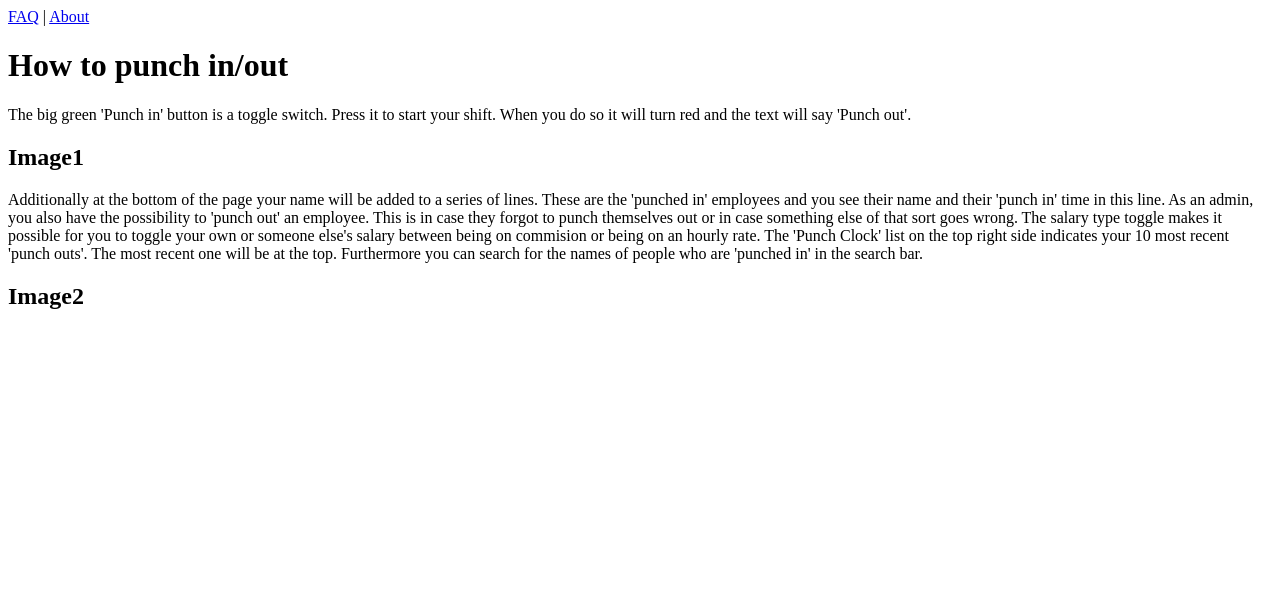
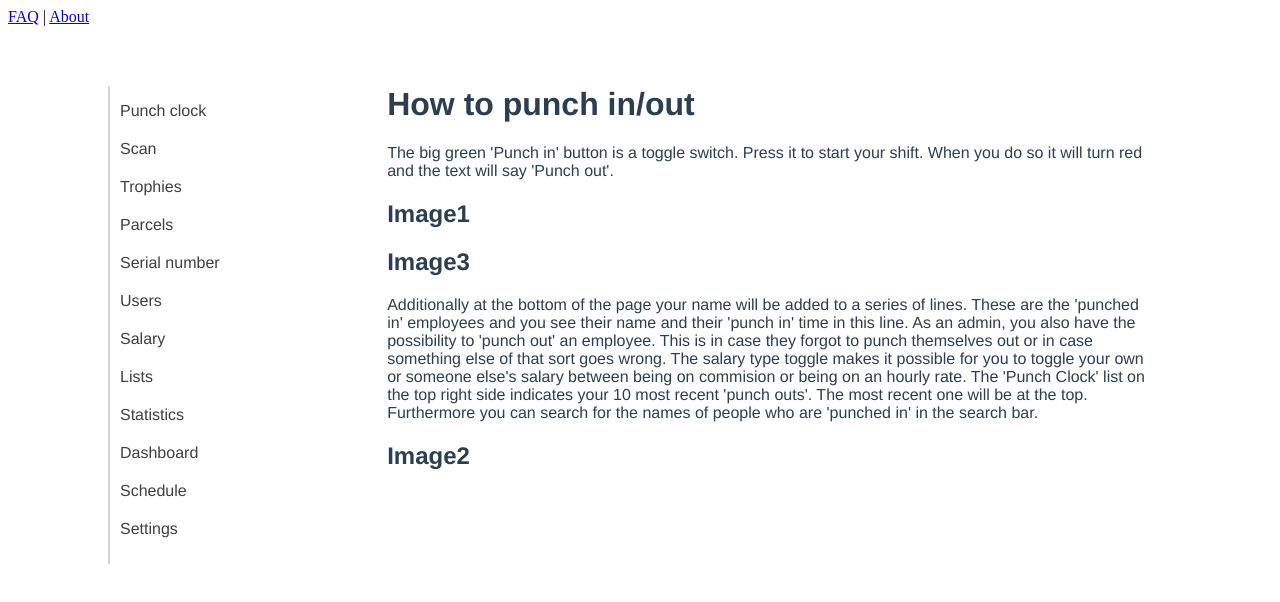
Before and after one commit to Mr-Jabberwock/FAQ, a Vue app: page /articles/1 in a window 1280 px wide. Shown: the top 602 px of the page. Built offline with nearby package versions, Linux system fonts and the light colour scheme.

Commit message:
Changes image to images[] in json, can gave v-if to the accordion
Changes image to images[] in json, can gave v-if to the accordion

```diff
--- a/src/assets/articles.json
+++ b/src/assets/articles.json
@@ -7,11 +7,17 @@
             "content": [
                 {
                     "bodyText": "The big green 'Punch in' button is a toggle switch. Press it to start your shift. When you do so it will turn red and the text will say 'Punch out'.",
-                    "image": "Image1"
+                    "images": [
+                        "Image1",
+                        "Image3"
+
+                    ]
                 },
                 {
                     "bodyText": "Additionally at the bottom of the page your name will be added to a series of lines. These are the 'punched in' employees and you see their name and their 'punch in' time in this line. As an admin, you also have the possibility to 'punch out' an employee. This is in case they forgot to punch themselves out or in case something else of that sort goes wrong. The salary type toggle makes it possible for you to toggle your own or someone else's salary between being on commision or being on an hourly rate. The 'Punch Clock' list on the top right side indicates your 10 most recent 'punch outs'. The most recent one will be at the top. Furthermore you can search for the names of people who are 'punched in' in the search bar.",
-                    "image": "Image2"
+                    "images": [
+                        "Image2"
+                    ]
                 }
             ]
         },
@@ -22,11 +28,15 @@
             "content": [
                 {
                     "bodyText": "Head over to the Validation page.",
-                    "image": "Image1124"
+                    "images": [
+                        "Image1124"
+                    ]
                 },
                 {
                     "bodyText":"It looks similar to the Punches site, but there are some variations. Mainly at the bottom. This is like a more sophisticated version of the list from the Punches page. What we can see here is the time that a certain employee punched in and the time they punched out. This list however, is for both the employees who are currently punched in, and employees who have punched out. ",
-                    "image": "Image22345"
+                    "images": [
+                        "Image22345"
+                    ]
                 }
             ]
         },
@@ -37,11 +47,15 @@
             "content": [
                 {
                     "bodyText": "To create a new user click on the “Create user” button on the right side of the page.",
-                    "image": "Image100"
+                    "images":[
+                        "Image100"
+                    ]
                 },
                 {
                     "bodyText":"You will then be shown a page where you can enter the information.",
-                    "image": "Image212"
+                    "images": [
+                        "Image212"
+                    ]
                 }
             ]
         },
@@ -51,12 +65,22 @@
             "category": "Settings",
             "content": [
                 {
+                    "bodyText":"",
+                    "images":[
+                        "Puppy Image here"
+                    ]
+                },
+                {
                     "bodyText": "The options are the printers connected to the network of your place. You can see which ones are available for use.",
-                    "image": "Image39"
+                    "images":[
+                        "Image39"
+                    ]
                 },
                 {
                     "bodyText":"Furthermore you need to state a packing station. That is simply just your own name. It’s company policy that everyone needs to give their name when they print.",
-                    "image": "Image400"
+                    "images":[
+                        "Image400"
+                    ]
                 }
             ]
         },
@@ -67,15 +91,22 @@
             "content": [
                 {
                     "bodyText": "You must pick a reason for the leave. To pick a leave simply click on the “Reason”, you will get options to pick for your leave request.",
-                    "image": "Image34"
+                    "images":[
+
+                    "Image34"
+                    ]
                 },
                 {
                     "bodyText":"You must pick a start and end date for your leave. Simply click on the “Start date” and “End date” field for the leave period.",
-                    "image": "Image47"
+                    "images": [
+                        "Image47"
+                    ]
                 },
                 {
                     "bodyText":"Once the information has been filled out, you may press the “request leave” button in the bottom right corner. ",
-                    "image": ""
+                    "images":[
+
+                    ]
                 }
             ]
         },
@@ -86,11 +117,15 @@
             "content": [
                 {
                     "bodyText": "By clicking Create pick list in the upper right corner, you’ll see a pop up, which enables you to create a new list.",
-                    "image": "Image2"
+                    "images": [
+                        "Image2333"
+                    ]
                 },
                 {
                     "bodyText":"Firstly you must choose which company to make the pick list for. n/ Secondly you must pick out which packages to add to the list. Each carrier has a number to the right of their names. The number shows how many packages that the specific carrier has available. You can manually choose which ones you want added to the list. By checking off a box you get the list of the available packages for that specific company.",
-                    "image": "Image6"
+                    "images":[
+                         "Image6"
+                    ]
                 }
             ]
         },
@@ -101,15 +136,21 @@
             "content": [
                 {
                     "bodyText": "On the serial number page you can search for a serial number of a specific item. (At first the page is empty. You must first pick a serial number to get information.)",
-                    "image": "Image16"
+                    "images": [
+                        "Image16"
+                    ]
                 },
                 {
                     "bodyText":"To get the information of a serial number, click on the “Search” field. You will be given a drop down with options of serial numbers. You can also write in the search field to filter/search for a specific serial number.",
-                    "image": "Image23"
+                    "images":[
+                        "Image23"
+                    ]
                 },
                 {
                     "bodyText":"",
-                    "image": "Image420"
+                    "images":[
+                        "Image420"
+                    ]
                 }
 
             ]
@@ -121,15 +162,21 @@
             "content": [
                 {
                     "bodyText": "In the parcels page you can see information of orders and shipments. You will also be able to work and complete tasks with orders and shipments eg. print information, edit, lock etc.",
-                    "image": "Image14"
+                    "images":[
+                        "Image14"
+                    ]
                 },
                 {
                     "bodyText":"On the top left you can choose to work with orders or shipments.",
-                    "image": "Image98"
+                    "images": [
+                        "Image98"
+                    ]
                 },
                 {
                     "bodyText":"On the right side you can see 4 counters. Here you can see the current numbers and total sum of the statuses: New, Pick, Pack and Locked all of which are color coded according to the status they belong to. The number above is the current number, while the number below is the total sum.",
-                    "image": ""
+                    "images": [
+
+                    ]
                 }
             ]
         },
@@ -140,11 +187,15 @@
             "content": [
                 {
                     "bodyText": "To see your salary report, you first need to pick a period of time for the system to search in. You can manually pick a start- and end date, or you can make a rough estimate on the period you want to search on by picking a specific month. Once you’ve picked your search period, press apply.",
-                    "image": "Image10"
+                    "images": [
+                        "Image10"
+                    ]
                 },
                 {
                     "bodyText":"You can clear the time period by clicking on the X beside the date in start- and end date fields.",
-                    "image": "Image22"
+                    "images":[
+                        "Image22"
+                    ]
                 }
             ]
         },
@@ -155,15 +206,21 @@
             "content": [
                 {
                     "bodyText": "To view the list of statistical data, first pick a period. A period can be picked from the period date range. You can pick a specific period from the list, or you can click on Date range to get the option to choose a period between two dates.",
-                    "image": "Image7"
+                    "images": [
+                        "Image7"
+                    ]
                 },
                 {
                     "bodyText":"Press Apply to fetch the statistics for the period.",
-                    "image": "Image9"
+                    "images":[
+                        "Image9"
+                    ]
                 },
                 {
                     "bodyText":"To see the specifics of any given list item, simply press the item.",
-                    "image": ""
+                    "images": [
+
+                    ]
                 }
             ]
         },
@@ -174,11 +231,15 @@
             "content": [
                 {
                     "bodyText": "This is the first list you see when you go into the page. The Pick list site is a list of lists. Each list item is in themselves a list. Each list is an array of orders that needs to be picked up by a wagon in the store room and shipped together.",
-                    "image": "Image2"
+                    "images": [
+                        "Image2"
+                    ]
                 },
                 {
                     "bodyText":"The search bar allows you to search for the ID of a pick list.",
-                    "image": "Image6"
+                    "images": [
+                        "Image6"
+                    ]
                 }
             ]
         },
@@ -189,15 +250,21 @@
             "content": [
                 {
                     "bodyText": "If you wish to create a new shipment you can click on the Create shipment button on the right. You will then be shown the create shipment page.You will start with the delivery section where you can choose the sender country, recipient country, delivery company and shipping method.",
-                    "image": "Image2000"
+                    "images": [
+                        "Image2000"
+                    ]
                 },
                 {
                     "bodyText":"To choose the sender country, click the dropdown for Sender country and hover over the option you wish, and click on it to choose the country the sender is from.",
-                    "image": "Image6728"
+                    "images": [
+                        "Image6728"
+                    ]
                 },
                 {
                     "bodyText":"To choose the recipient country, click the dropdown for Recipient country and hover over the option you wish, and click on it to choose the country the recipient is from.",
-                    "image": ""
+                    "images":[
+
+                    ]
                 }
             ]
         },
@@ -208,19 +275,28 @@
             "content": [
                 {
                     "bodyText": "To view a report go to the Report page.",
-                    "image": ""
+                    "images": [
+
+                    ]
                 },
                 {
                     "bodyText":"Like with the Validation page, the “Report” page is not different from the others except in regards to the content of the list at the bottom of the page.",
-                    "image": ""
+                    "images": [
+                        "Image8765"
+                    ]
                 },
                 {
                     "bodyText":"The “Report” list keeps track of employees' work. By clicking on the arrow to the left you can see the details of the employees’ work history for the chosen period. ",
-                    "image": "Image3333"
+                    "images": [
+                        "Image3333",
+                        "CatImage"
+                    ]
                 },
                 {
                     "bodyText":"The details include what kind of work was done, when it was done, the duration, the number of orders they handled in the time frame and the information about the parcels they handled in the period.",
-                    "image": "Image8765"
+                    "images": [
+
+                    ]
                 }
             ]
         },
@@ -231,11 +307,15 @@
             "content": [
                 {
                     "bodyText": "Use your phone to scan the QR-code",
-                    "image": "Image1234"
+                    "imagea": [
+                        "Image1234"
+                    ]
                 },
                 {
                     "bodyText":"",
-                    "image": "Image657"
+                    "images":[
+                        "Image657"
+                    ]
                 }
             ]
         },
@@ -246,11 +326,16 @@
             "content": [
                 {
                     "bodyText": "It is under work",
-                    "image": "Image9874"
+                    "images": [
+                        "Image9874"
+                    ]
                 },
                 {
                     "bodyText":"",
-                    "image": "Image5632"
+                    "images": [
+                        "Image5632",
+                        "Image75648"
+                    ]
                 }
             ]
         },
@@ -261,11 +346,15 @@
             "content": [
                 {
                     "bodyText": "No trophies yet",
-                    "image": "Image2431"
+                    "images": [
+                        "Image2431"
+                    ]
                 },
                 {
                     "bodyText":"",
-                    "image": "Image6842"
+                    "images": [
+                        "Image6842"
+                    ]
                 }
             ]
         }
--- a/src/views/Article.vue
+++ b/src/views/Article.vue
@@ -1,4 +1,6 @@
 <template>
+    <div class="wrapper">
+        <NavigationBar></NavigationBar>
         <div class="article">
             <h1 class="article__title">{{articleData.title}}</h1>
             <div class="article__content"
@@ -7,17 +9,23 @@
                 <p class="article__bodytext">
                     {{content.bodyText}}
                 </p>
-        <h2 class="article__image">
-            {{content.image}}
+                <h2 v-for="image in content.images"
+                :key="image" class="article__image">
+                    {{image}}
                 </h2>
+            </div>
         </div>
     </div>
 </template>
 <script>
+import NavigationBar from '../components/NavigationBar'
 import json from "../assets/articles.json"
 
 export default {
     name:"Article",
+    components: {
+        NavigationBar
+    },
     data(){
         return{
             articles: json.articles,
@@ -47,3 +55,16 @@ export default {
 };
 
 </script>
+<style>
+    .wrapper{
+        font-family: "Avenir", Helvetica, Arial, sans-serif;
+        -webkit-font-smoothing: antialiased;
+        -moz-osx-font-smoothing: grayscale;
+        color: #2c3e50;
+        margin-top: 60px;
+    }
+    .article{
+        padding-left: 30%;
+        max-width: 60%;
+    }
+</style>
```
Also changed, not shown: src/views/FAQ.vue (+51 -14 lines). Lines whose indentation alone changed are shown as unchanged.
